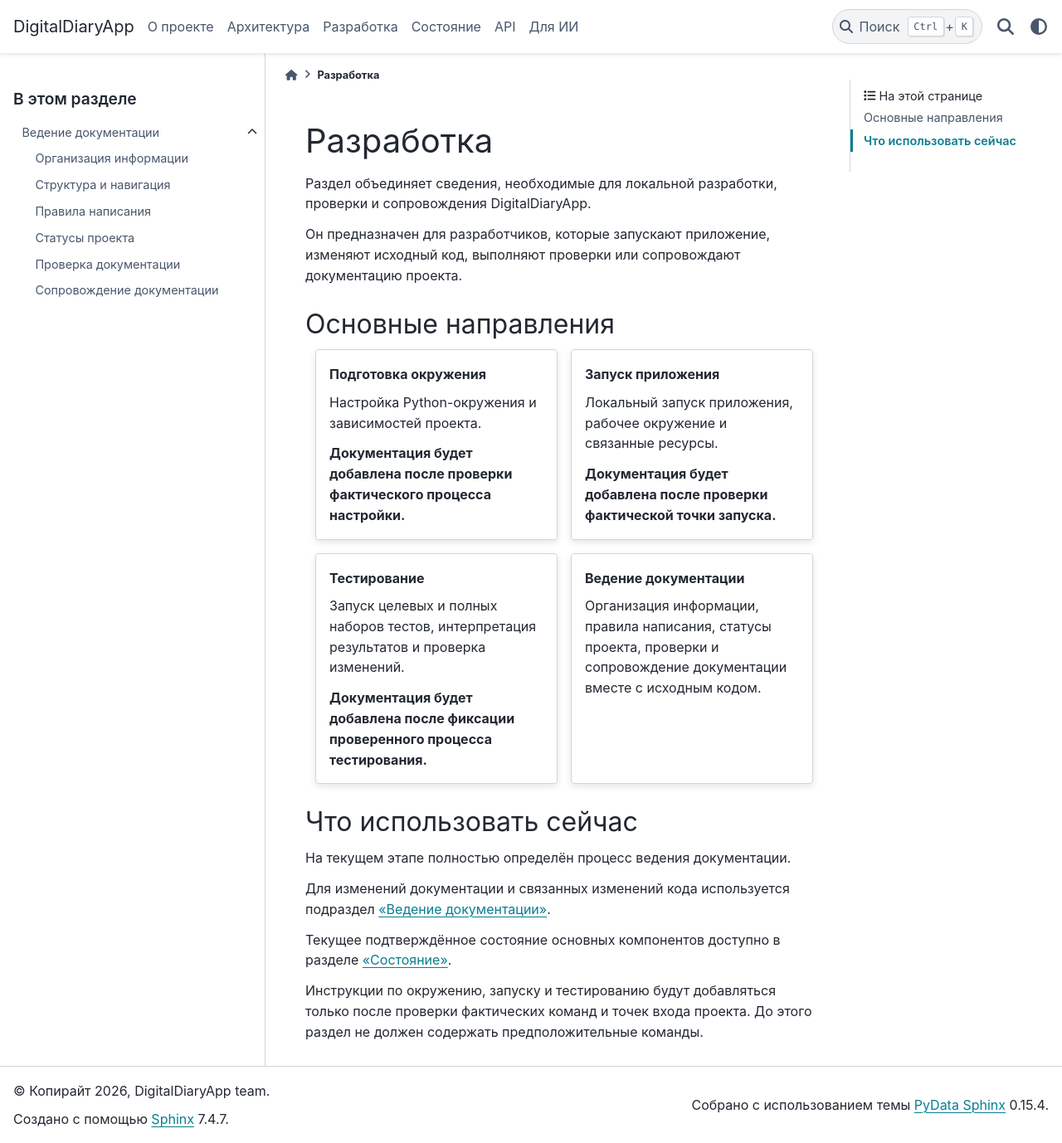
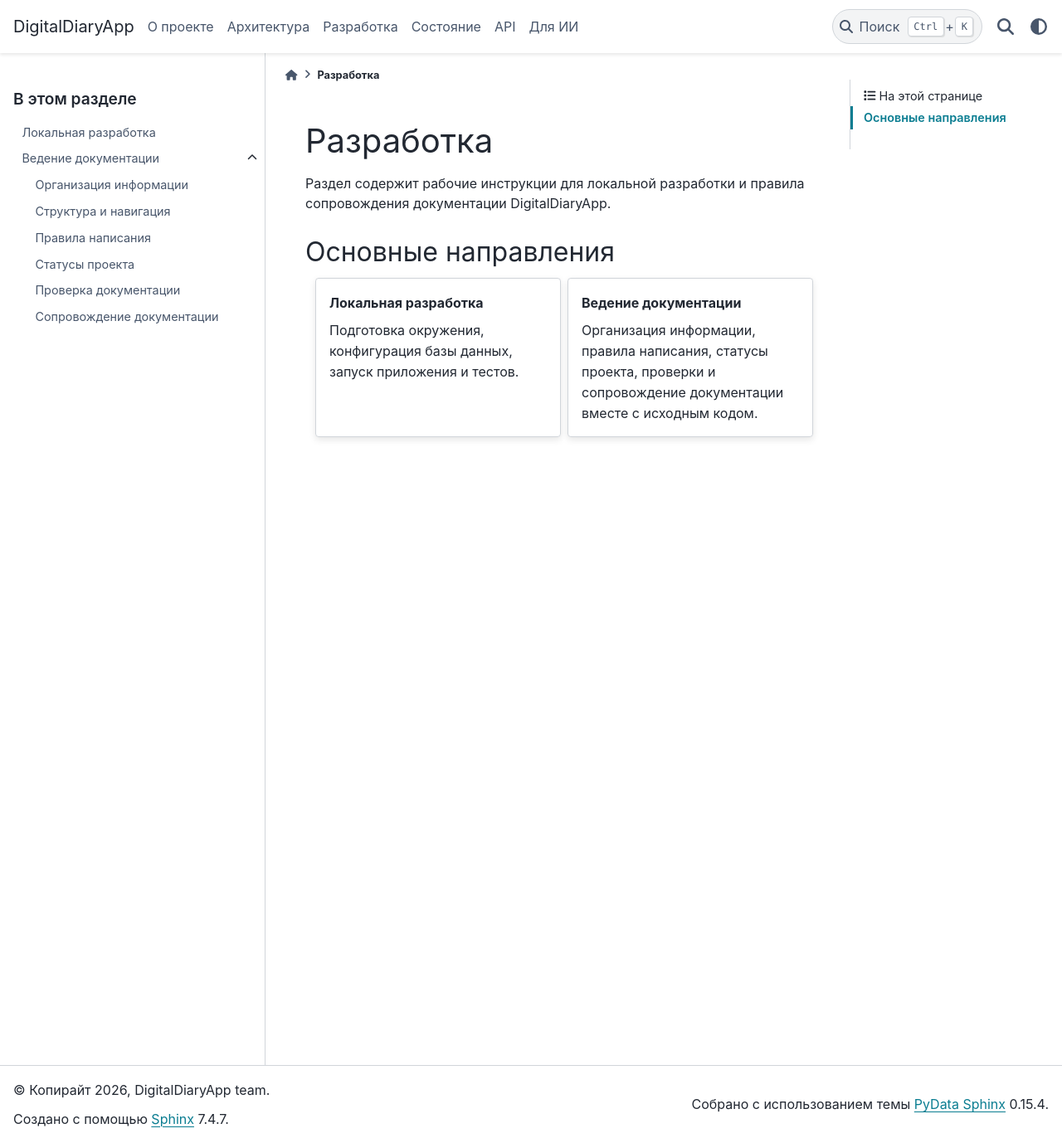
Before and after one commit to Esyenin/DigitalDiaryApp, a Sphinx documentation site: the page built from docs/source/development/index.md, in a window 1280 px wide and 1378 px high. Shown: the whole window at 83% size. Built offline with Sphinx 7.4.7 and the PyData theme 0.15.4, drawn with Linux system fonts in a browser that asks for light colours.

Commit message:
Document local development workflow

```diff
--- a/docs/source/development/index.md
+++ b/docs/source/development/index.md
@@ -1,36 +1,18 @@
 # Разработка
 
-Раздел объединяет сведения, необходимые для локальной разработки, проверки
-и сопровождения DigitalDiaryApp.
-
-Он предназначен для разработчиков, которые запускают приложение, изменяют
-исходный код, выполняют проверки или сопровождают документацию проекта.
+Раздел содержит рабочие инструкции для локальной разработки и правила
+сопровождения документации DigitalDiaryApp.
 
 ## Основные направления
 
 ::::{grid} 1 2 2 2
-:gutter: 3
+:gutter: 2
 
-:::{grid-item-card} Подготовка окружения
+:::{grid-item-card} Локальная разработка
+:link: local-development
+:link-type: doc
 
-Настройка Python-окружения и зависимостей проекта.
-
-**Документация будет добавлена после проверки фактического процесса настройки.**
-:::
-
-:::{grid-item-card} Запуск приложения
-
-Локальный запуск приложения, рабочее окружение и связанные ресурсы.
-
-**Документация будет добавлена после проверки фактической точки запуска.**
-:::
-
-:::{grid-item-card} Тестирование
-
-Запуск целевых и полных наборов тестов, интерпретация результатов и
-проверка изменений.
-
-**Документация будет добавлена после фиксации проверенного процесса тестирования.**
+Подготовка окружения, конфигурация базы данных, запуск приложения и тестов.
 :::
 
 :::{grid-item-card} Ведение документации
@@ -43,23 +25,9 @@
 
 ::::
 
-## Что использовать сейчас
-
-На текущем этапе полностью определён процесс ведения документации.
-
-Для изменений документации и связанных изменений кода используется подраздел
-[«Ведение документации»](documentation/index.md).
-
-Текущее подтверждённое состояние основных компонентов доступно в разделе
-[«Состояние»](../status/index.md).
-
-Инструкции по окружению, запуску и тестированию будут добавляться только после
-проверки фактических команд и точек входа проекта. До этого раздел не должен
-содержать предположительные команды.
-
 :::{autotoctree}
 :hidden:
 :maxdepth: 2
 :titlesonly:
-:order: documentation/index
+:order: local-development, documentation/index
 :::
```
Also changed, not shown: docs/source/development/local-development.md (added, +75 -0 lines).
